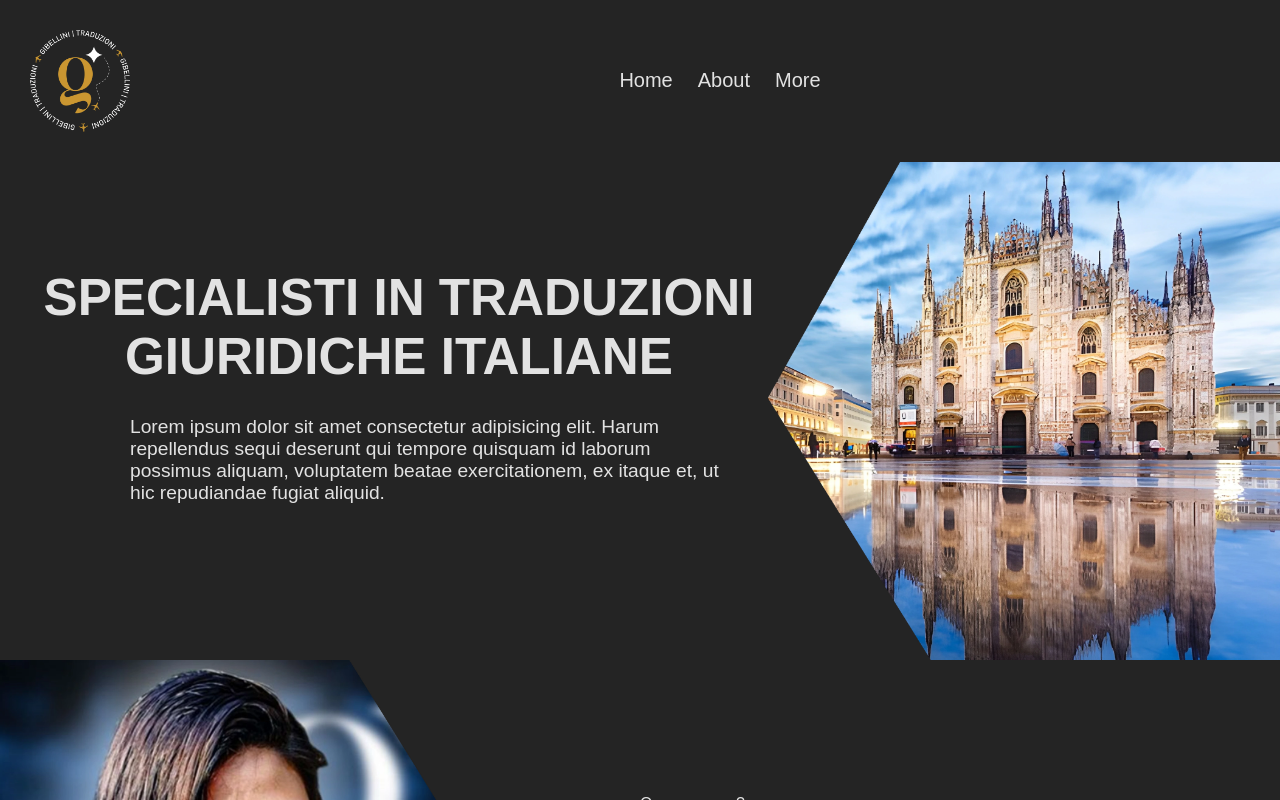
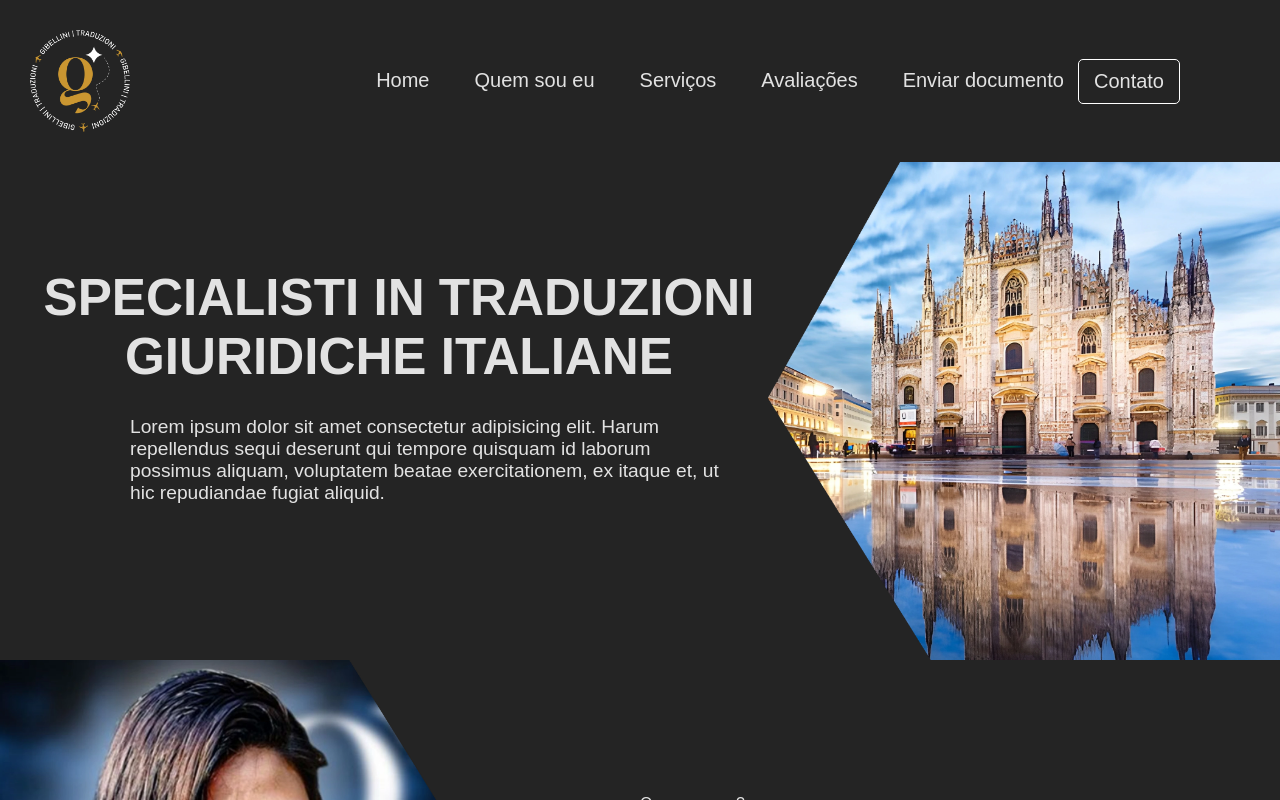
Before and after one commit to GeorgeLucasGLz/gibellinitraduzioni, a React (Vite) app: page / in a window 1280 px wide. Shown: the top 800 px of the page. Built offline with nearby package versions, Linux system fonts and the light colour scheme; a web font is replaced by a local one.

Commit message:
ajuste header

```diff
--- a/src/App.jsx
+++ b/src/App.jsx
@@ -20,8 +20,11 @@ function App() {
         <Navbar>
           <ul>
             <li>Home</li>
-            <li>About</li>
-            <li>More</li>
+            <li>Quem sou eu</li>
+            <li>Serviços</li>
+            <li>Avaliações</li>
+            <li>Enviar documento</li>
+            <li className='contato'>Contato</li>
           </ul>
         </Navbar>
       </Header>
--- a/src/Components/Header/style.js
+++ b/src/Components/Header/style.js
@@ -20,11 +20,25 @@ align-items: center;
 
 ul{
     display: flex;
-    gap: 25px;
+    gap: 45px;
 
 }
 
 li{
     font-size: 20px;
+    cursor: pointer;
+}
+
+li:hover{
+    opacity: .5;
+}
+
+.contato{
+    position: absolute;
+    right: 100px;
+    border: 1px solid #fff;
+    padding: 10px 15px;
+    margin-top: -10px;
+    border-radius: 5px;
 }
 `
```
